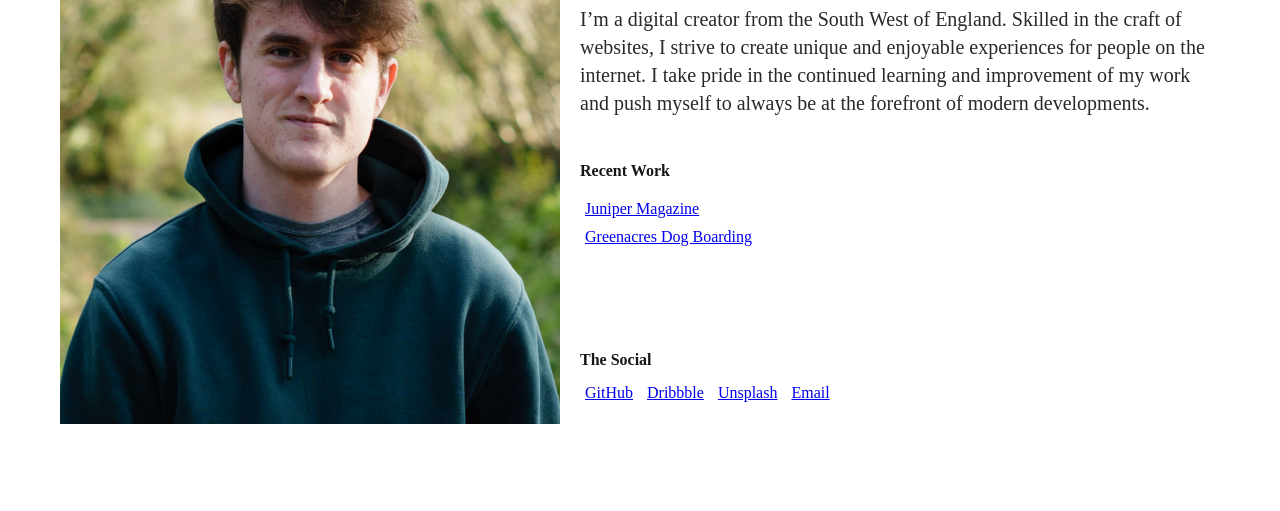
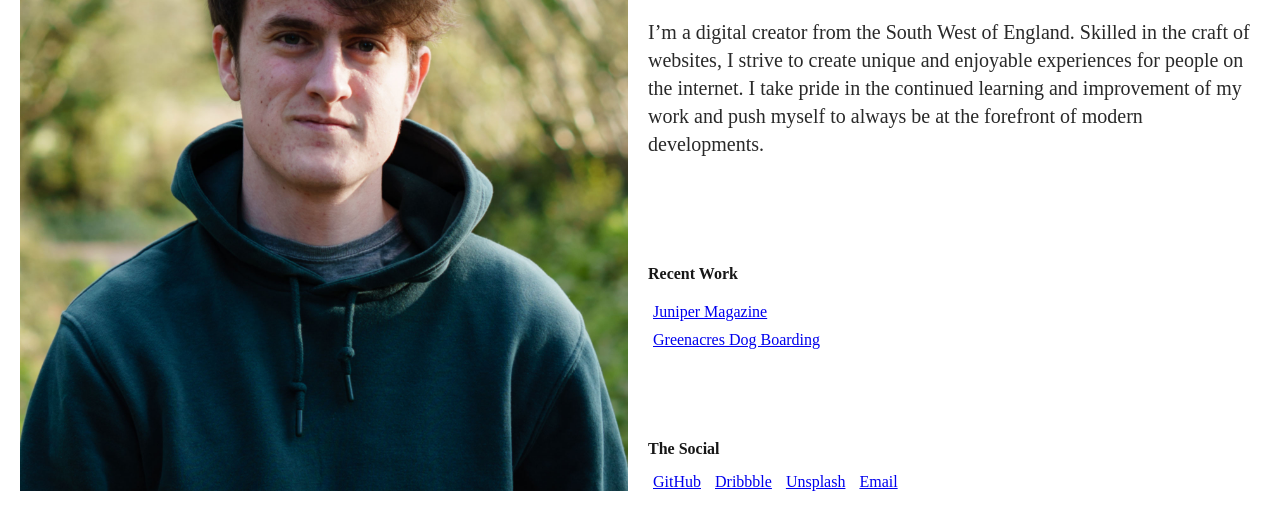
Before and after one commit to hayhaydz/portfolio, a plain HTML site: page index.html in a window 1280 px wide. Shown: the part 289-800 px from the top of the page. Drawn offline with Linux system fonts and the light colour scheme.

Commit message:
Laptop size styling changes

```diff
--- a/style.css
+++ b/style.css
@@ -12,11 +12,13 @@ main {
     display: flex;
     justify-content: center;
     align-items: flex-start;
+    padding: 20px 0px;
 }
 
 img {
     display: inline-block;
-    width: 720px;
+    width: auto;
+    max-height: calc(100vh - 40px);
 }
 
 .information {
@@ -65,12 +67,20 @@ img {
 /* Media Queries */
 
 @media(max-width: 1400px) {
-    img {
-        width: 500px;
+    main {
+        padding: 20px;
     }
 
     .information {
-        max-width: 50%;
+        display: flex;
+        flex-direction: column;
+        justify-content: space-between;
+        align-items: flex-start;
+        height: calc(100vh - 40px);
+    }
+
+    .information-social {
+        margin-top: 0px;
     }
 }
 
@@ -85,11 +95,14 @@ img {
         flex-direction: column;
         justify-content: flex-start;
         align-items: center;
+        padding: 0px;
     }
 
     img {
         display: block;
         width: 80%;
+        height: auto;
+        max-height: 100%;
     }
 
     .information {
```
